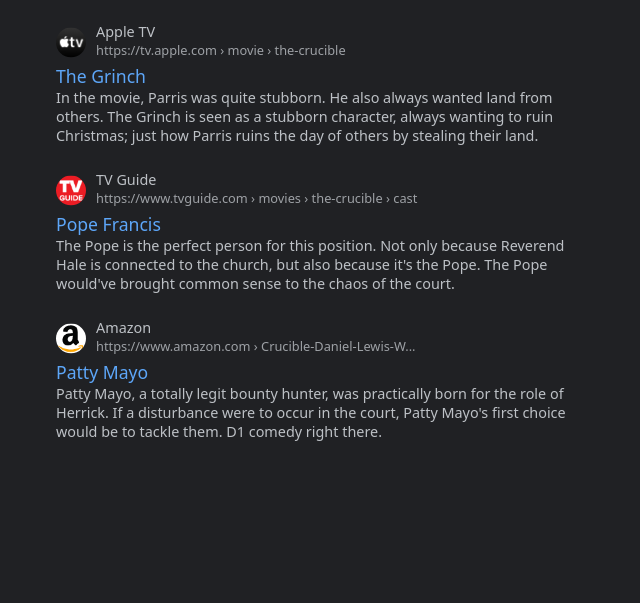
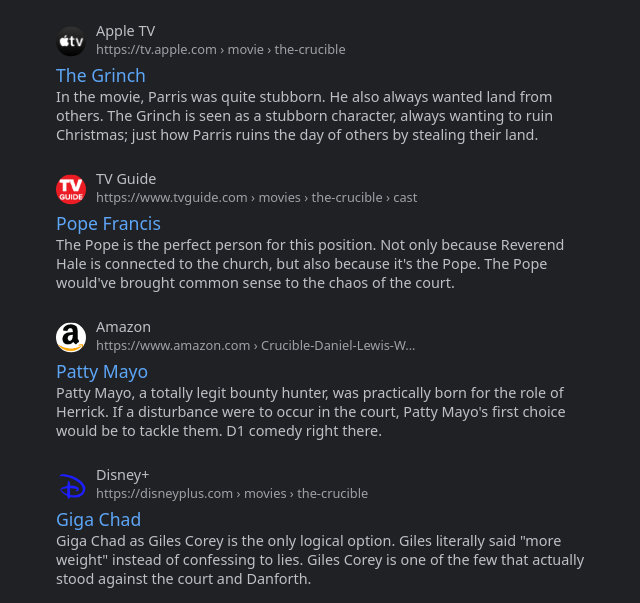
Before and after one commit to karavann/cc, a plain HTML site: page index.html in a window 1280 px wide. Shown: the part 1274-1877 px from the top of the page, without its empty margins (104-744 px from the left). Before the commit the page ends 1730 px from the top, so only its background shows below. Drawn offline with Linux system fonts and the light colour scheme.

Commit message:
up-to-date

```diff
--- a/index.html
+++ b/index.html
@@ -95,13 +95,13 @@
                         <p>Patty Mayo</p>
                         <p>Marshall Herrick</p>
                     </div>
-                    <div class="cast-card">
+                    <!-- <div class="cast-card">
                         <div role="photo"
                             style="background-image: url('images/Crazy Grandma.jpg')">
                         </div>
                         <p>Crazy Grandma</p>
                         <p>Rebecca Nurse</p>
-                    </div>
+                    </div> -->
                     <div class="cast-card">
                         <div role="photo"
                             style="background-image: url('images/Giga Chad.jpg')">
@@ -224,6 +224,19 @@
                 </div>
             </div>
 
+            <div class="search-result">
+                <div class="result-title">
+                    <img src="images/ico/disneyplus.ico" alt="Site Favicon" class="site-favicon">
+                    <div class="vertical-flex">
+                        <span class="result-site-name">Disney+</span>
+                        <span class="result-url">https://disneyplus.com › movies › the-crucible</span>
+                    </div>
+                </div>
+                <a class="result-title-text" href="https://www.disneyplus.com/" target="_blank">Giga Chad</a>
+                <div class="result-description">
+                    Giga Chad as Giles Corey is the only logical option. Giles literally said "more weight" instead of confessing to lies. Giles Corey is one of the few that actually stood against the court and Danforth.
+                </div>
+            </div>
 
         </div>
         <div id="movie-container">
```
Also changed, not shown: images/ico/disneyplus.ico (added).
